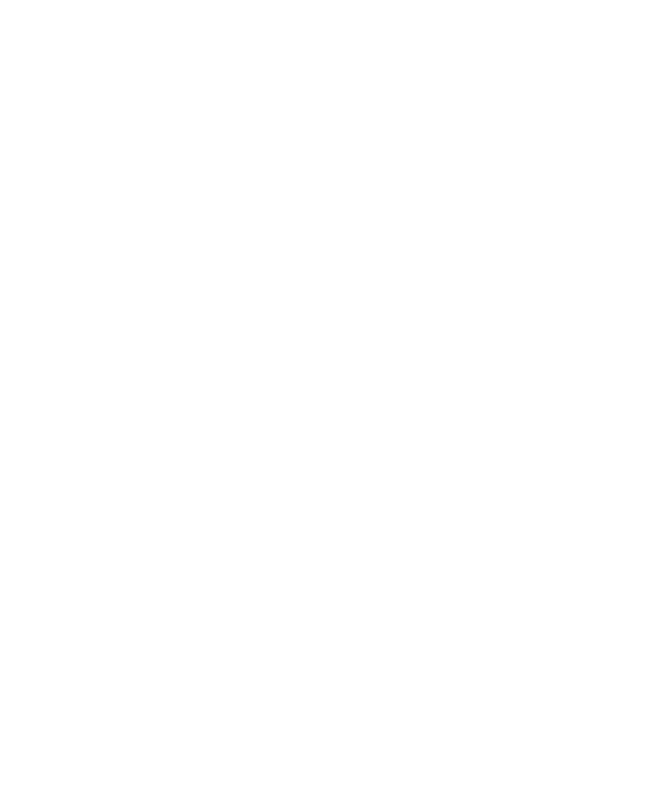
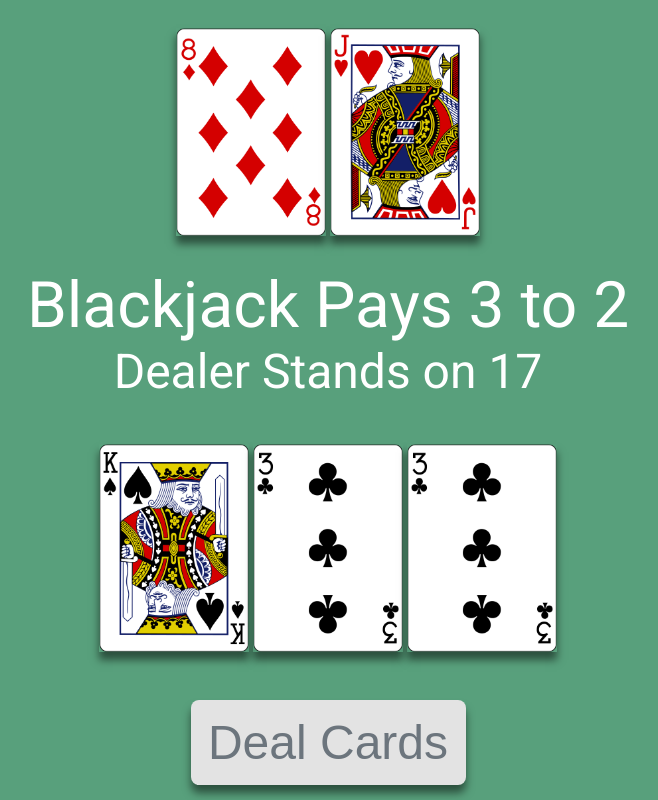
Before and after one commit to jsygo/ajax-project, a website: page index.html in a window 1280 px wide. Shown: the whole page, without its empty margins (312-970 px from the left). Drawn offline with Linux system fonts and the light colour scheme.

Commit message:
styled background, table text, buttons. made ssure cards displayed properly on both mabile and desktop.

```diff
--- a/css/layout.css
+++ b/css/layout.css
@@ -0,0 +1,46 @@
+.container {
+  max-width: 575px;
+  height: 100vh;
+  margin: 0 auto;
+  display: flex;
+  flex-direction: column;
+}
+
+/* .row {
+  display: flex;
+  flex-wrap: wrap;
+} */
+
+.row-full {
+  display: flex;
+  flex-direction: column;
+  flex-basis: 100%;
+}
+
+.row-half {
+  display: flex;
+  flex-direction: column;
+  flex-basis: 50%;
+}
+
+.row-three-fourths {
+  display: flex;
+  flex-direction: column;
+  flex-basis: 75%;
+}
+
+.row-one-fourth {
+  display: flex;
+  flex-direction: column;
+  flex-basis: 25%;
+}
+
+/* .col-full {
+  height: 100%;
+} */
+
+@media only screen and (min-width: 768px) {
+  .container {
+    max-width: 900px;
+  }
+}
--- a/css/styles.css
+++ b/css/styles.css
@@ -0,0 +1,101 @@
+body {
+  background-color: #58a07c;
+  color: white;
+  font-family: 'Roboto', sans-serif;
+}
+
+p {
+  margin: 0;
+}
+
+button {
+  border: none;
+  background-color: #e3e3e3;
+  color: #6c757d;
+  border-radius: 4px;
+  font-size: 1.5rem;
+  box-shadow: 0 4px 4px rgba(0, 0, 0, 0.5);
+  width: 140px;
+  height: 50px;
+}
+
+.justify-center {
+  display: flex;
+  justify-content: center;
+}
+
+.align-center {
+  display: flex;
+  align-items: center;
+}
+
+.center-content {
+  display: flex;
+  justify-content: center;
+  align-items: center;
+}
+
+/* table text */
+
+.table-text-top {
+  font-size: 2.25rem;
+}
+
+.table-text-bottom {
+  font-size: 1.5rem;
+}
+
+.center-text {
+  text-align: center;
+}
+
+/* player and dealer hands */
+
+.card-img {
+  width: 150px;
+
+  /* position: relative; */
+  box-shadow: 0 4px 4px rgba(0, 0, 0, 0.5);
+
+  /* position: absolute; */
+
+  /* top: 0;
+  left: 0; */
+}
+
+.player-hand > div:not(:last-child) {
+  width: 50px;
+}
+
+.card-container {
+  display: inline-block;
+}
+
+@media only screen and (min-width: 768px) {
+  button {
+    border-radius: 8px;
+    font-size: 3rem;
+    box-shadow: 0 8px 8px rgba(0, 0, 0, 0.5);
+    width: 275px;
+    height: 85px;
+  }
+
+  /* player and dealer hands */
+
+  .card-img {
+    box-shadow: 0 8px 8px rgba(0, 0, 0, 0.5);
+  }
+
+  .player-hand > div:not(:last-child) {
+    width: auto;
+  }
+
+  /* table text  */
+  .table-text-top {
+    font-size: 4rem;
+  }
+
+  .table-text-bottom {
+    font-size: 3rem;
+  }
+}
--- a/index.html
+++ b/index.html
@@ -4,15 +4,48 @@
   <meta charset="UTF-8">
   <meta name="viewport" content="width=device-width, initial-scale=1.0">
   <title>AJAX Project</title>
+  <link rel="preconnect" href="https://fonts.googleapis.com">
+  <link rel="preconnect" href="https://fonts.gstatic.com" crossorigin>
+  <link href="https://fonts.googleapis.com/css2?family=Montserrat:wght@400;700&family=Roboto:wght@400;700&display=swap"
+    rel="stylesheet">
   <link rel="icon" href="images/favicon.ico">
   <link rel="stylesheet" href="css/reset.css">
   <link rel="stylesheet" href="css/layout.css">
   <link rel="stylesheet" href="css/styles.css">
 </head>
 <body>
-  <header>
-  </header>
   <main>
+    <div class="container">
+      <div class="row-half">
+        <div class="row-three-fourths center-content">
+          <div class="dealer-hand">
+            <img src="images/8-of-diamonds.png" class="card-img">
+            <img src="images/jack-of-hearts.png" class="card-img">
+          </div>
+        </div>
+        <div class="row-one-fourth center-text">
+          <p class="table-text-top col-full">Blackjack Pays 3 to 2</p>
+          <p class="table-text-bottom col-full">Dealer Stands on 17</p>
+        </div>
+      </div>
+      <div class="row-half">
+        <div class="row-three-fourths center-content">
+          <div class="player-hand">
+            <div class="card-container">
+              <img src="images/king-of-spades.png" class="card-img">
+            </div>
+            <div class="card-container">
+              <img src="images/3-of-clubs.png" class="card-img">
+            </div>
+            <img src="images/3-of-clubs.png" class="card-img">
+            <!-- <img src="images/8-of-diamonds.png" class="card-img"> -->
+          </div>
+        </div>
+        <div class="row-one-fourth align-center">
+          <button class="deal-cards">Deal Cards</button>
+        </div>
+      </div>
+    </div>
   </main>
   <script src="js/data.js"></script>
   <script src="js/main.js"></script>
--- a/js/main.js
+++ b/js/main.js
@@ -0,0 +1,2 @@
+/* global data */
+/* exported data */
```
Also changed, not shown: images/3-of-clubs.png (added), images/8-of-diamonds.png (added), images/cropped-back-of-playing-card-2.png (added), images/jack-of-hearts.png (added), images/king-of-spades.png (added).
